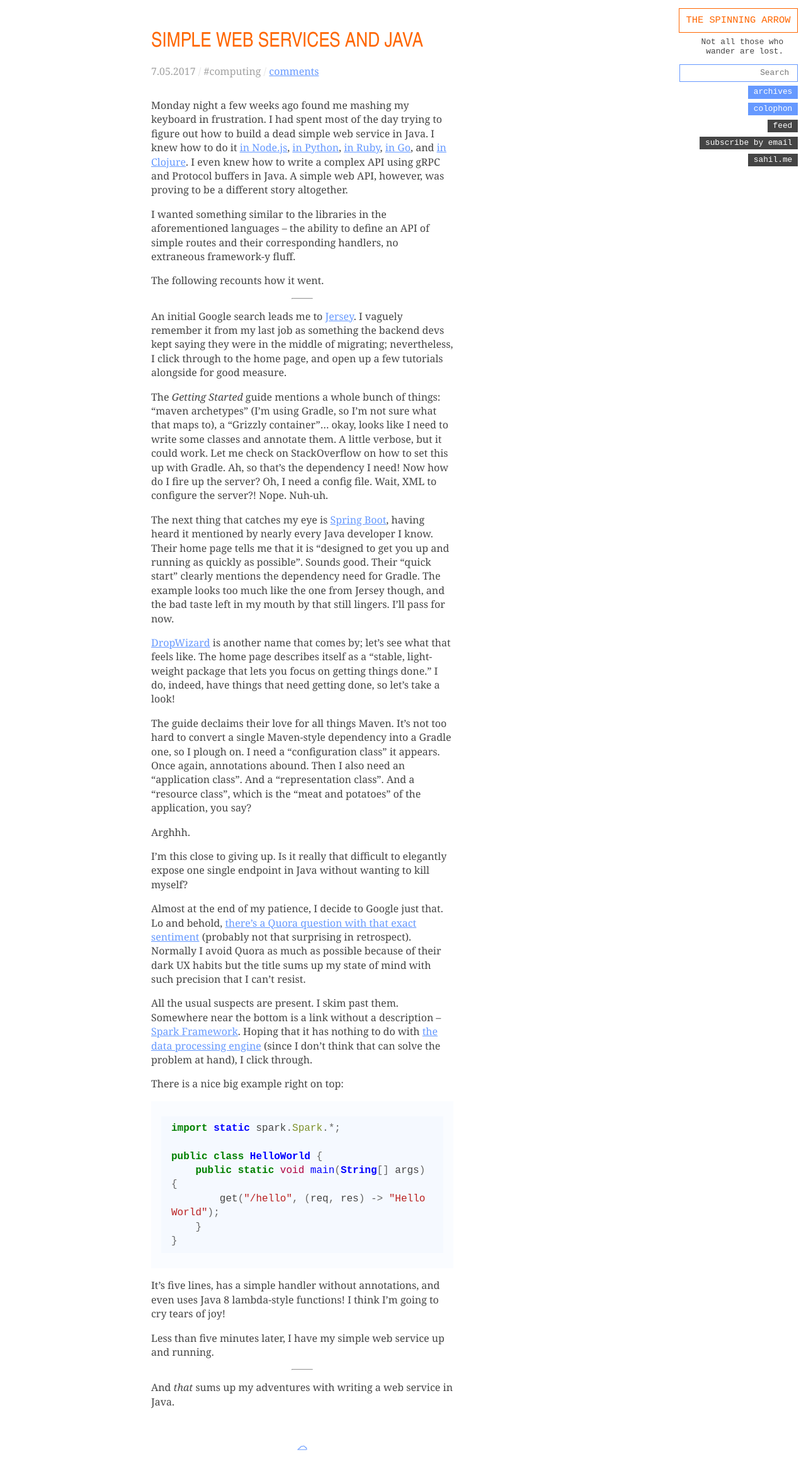
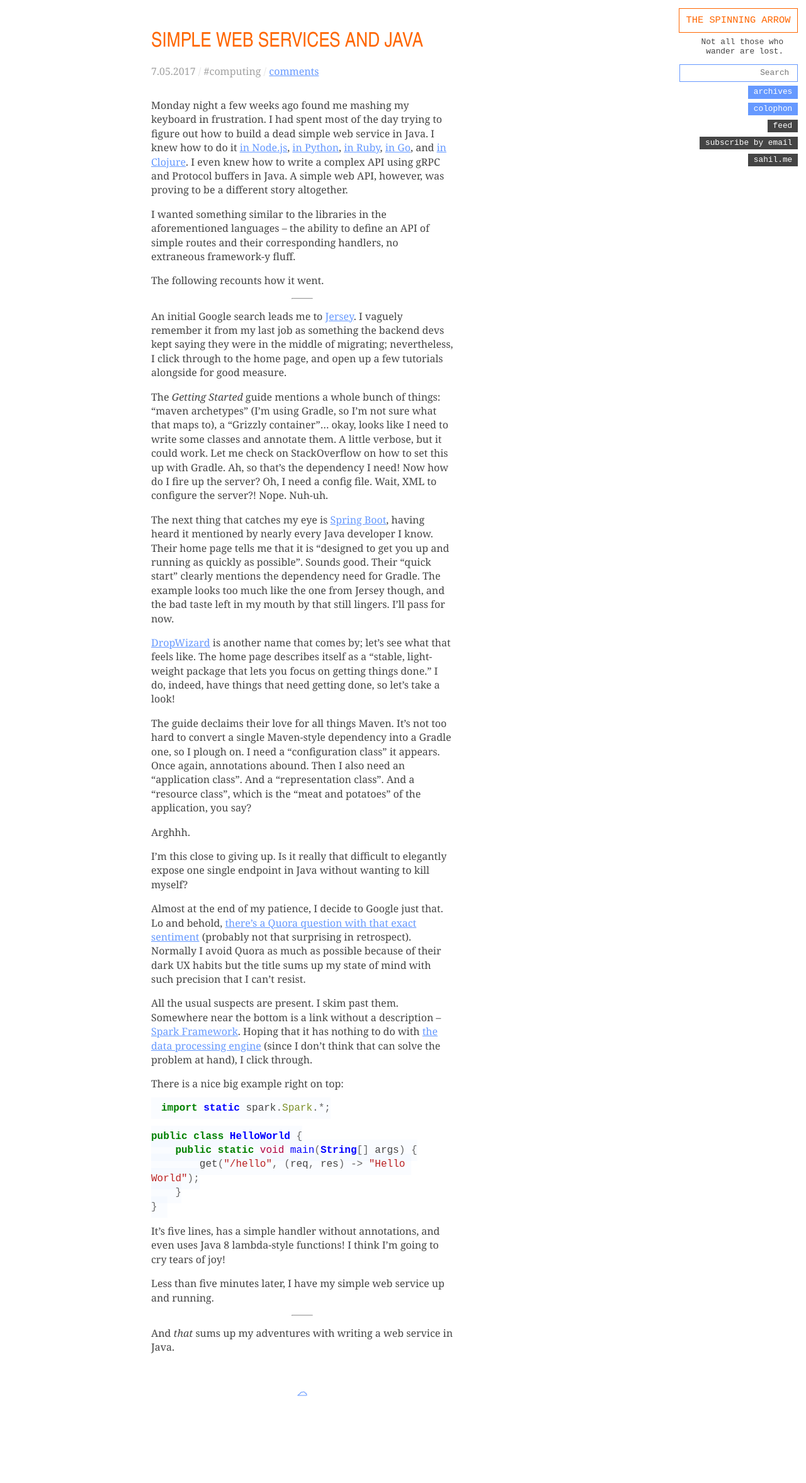
Before and after one commit to spinningarrow/blog.sahil.me, a Jekyll site: the page built from _posts/2017-05-08-simple-web-services-and-java.md, in a window 1280 px wide. Shown: the whole page at 63% size. Built offline with Jekyll 4.4.1, drawn with Linux system fonts in a browser that asks for light colours; comment, search, counter and statistics services are not loaded; after the commit the page ends 2268 px from its top, so only the background shows below that.

Commit message:
Fix code styles

```diff
--- a/assets/css/main.scss
+++ b/assets/css/main.scss
@@ -278,17 +278,14 @@
 }
 
 /* Code blocks */
-.highlight {
+.highlight code {
 	background-color: rgba($secondary-color, 0.03);
+	font-family: $tertiary-type;
 	padding: 0.5em 1em;
 }
 
-.highlight code {
-	font-family: $tertiary-type;
-}
-
 @media #{$smaller-screen} {
-	.highlight {
+	.highlight code {
 		margin-left: -$smaller-screen-body-margin;
 		margin-right: -$smaller-screen-body-margin;
 	}
```
